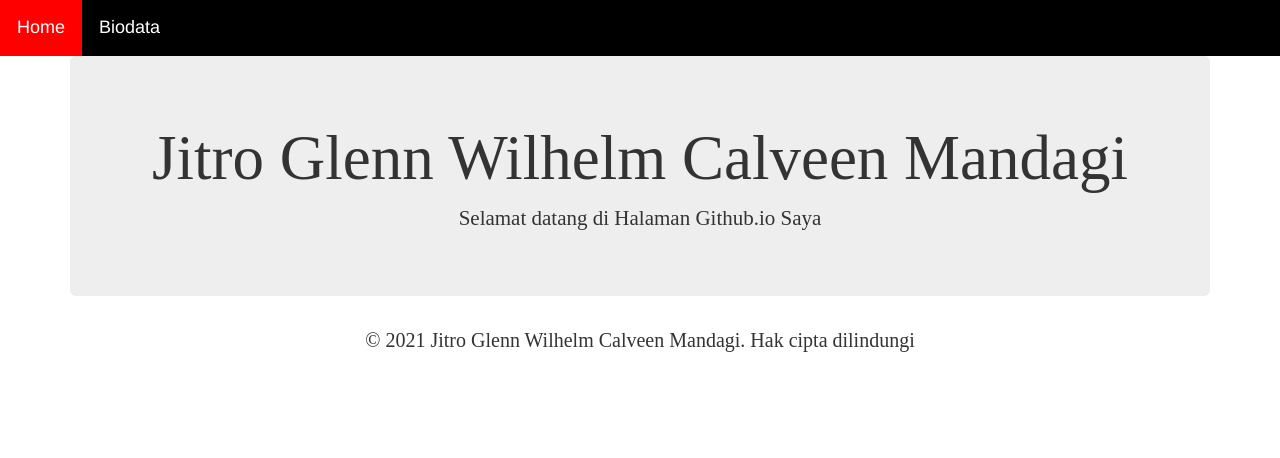
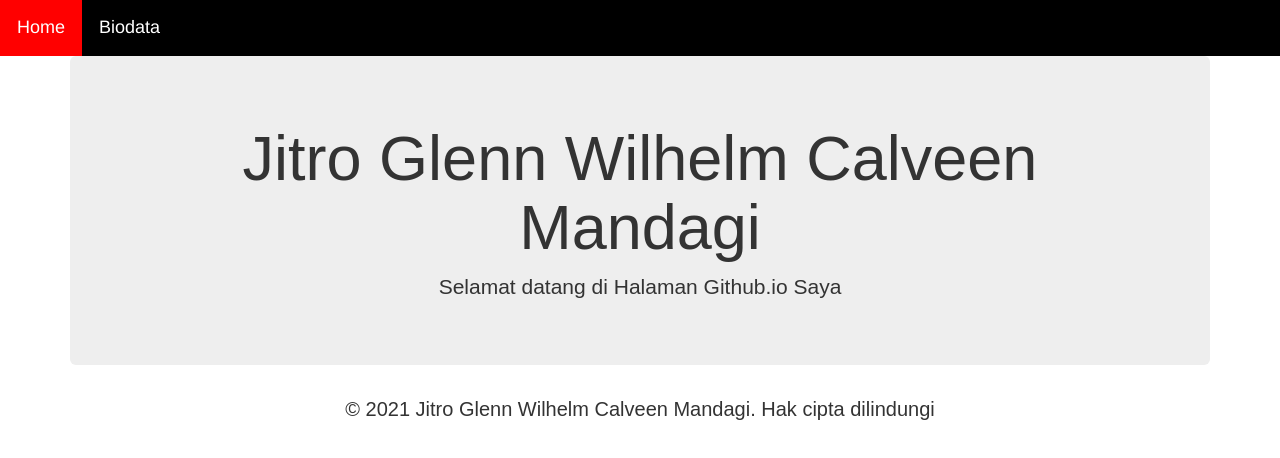
Before and after one commit to glennmandagi/s21710491.github.io, a plain HTML site: page index.html in a window 1280 px wide. Drawn offline with nearby package versions, Linux system fonts and the light colour scheme.

Commit message:
Update index.html

```diff
--- a/index.html
+++ b/index.html
@@ -10,11 +10,11 @@
         <script src="https://maxcdn.bootstrapcdn.com/bootstrap/3.4.1/js/bootstrap.min.js"></script>
         <style>
             h1{
-                font-family: Zrnic;
+                font-family: sans-serif;
                 text-align: center;
             }
             p{
-                font-family: Zrnic;
+                font-family: sans-serif;
                 text-align: center;
                 font-size: 20px;
                 margin-top: 0px;
```
